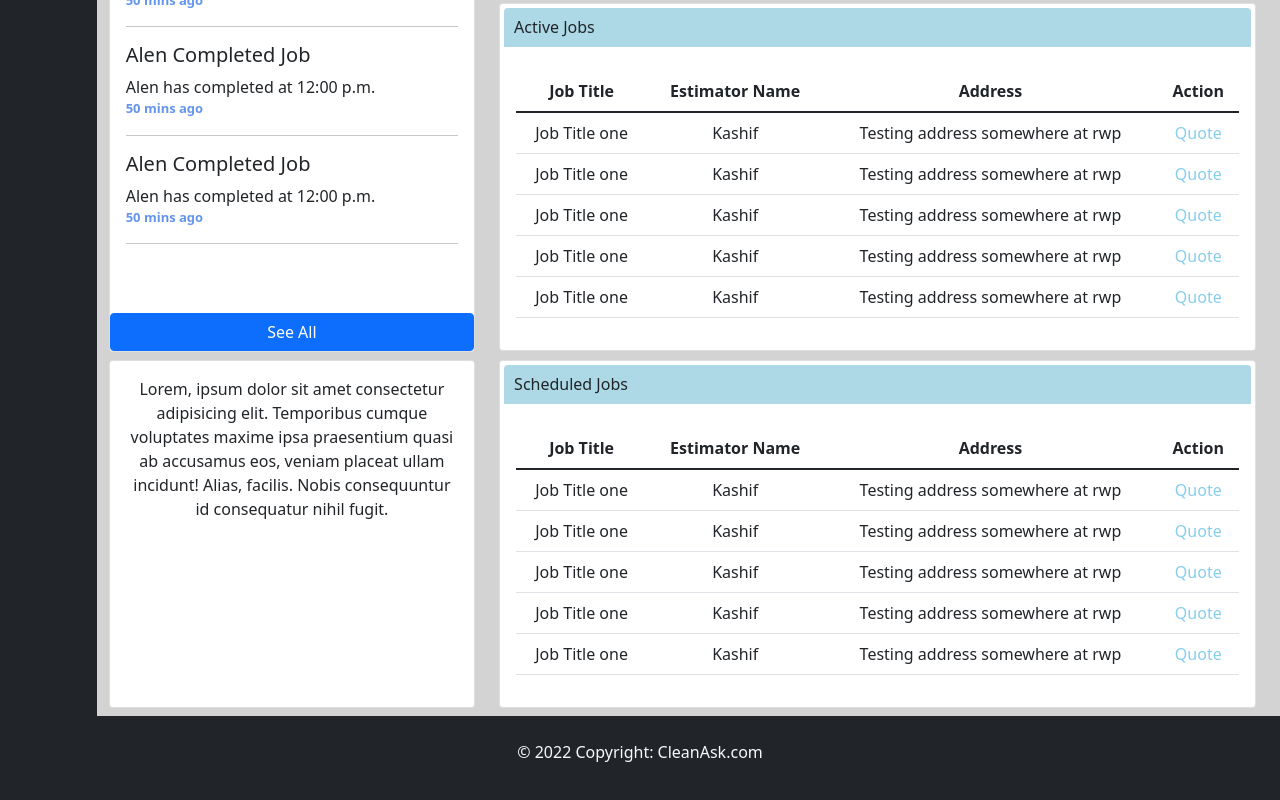
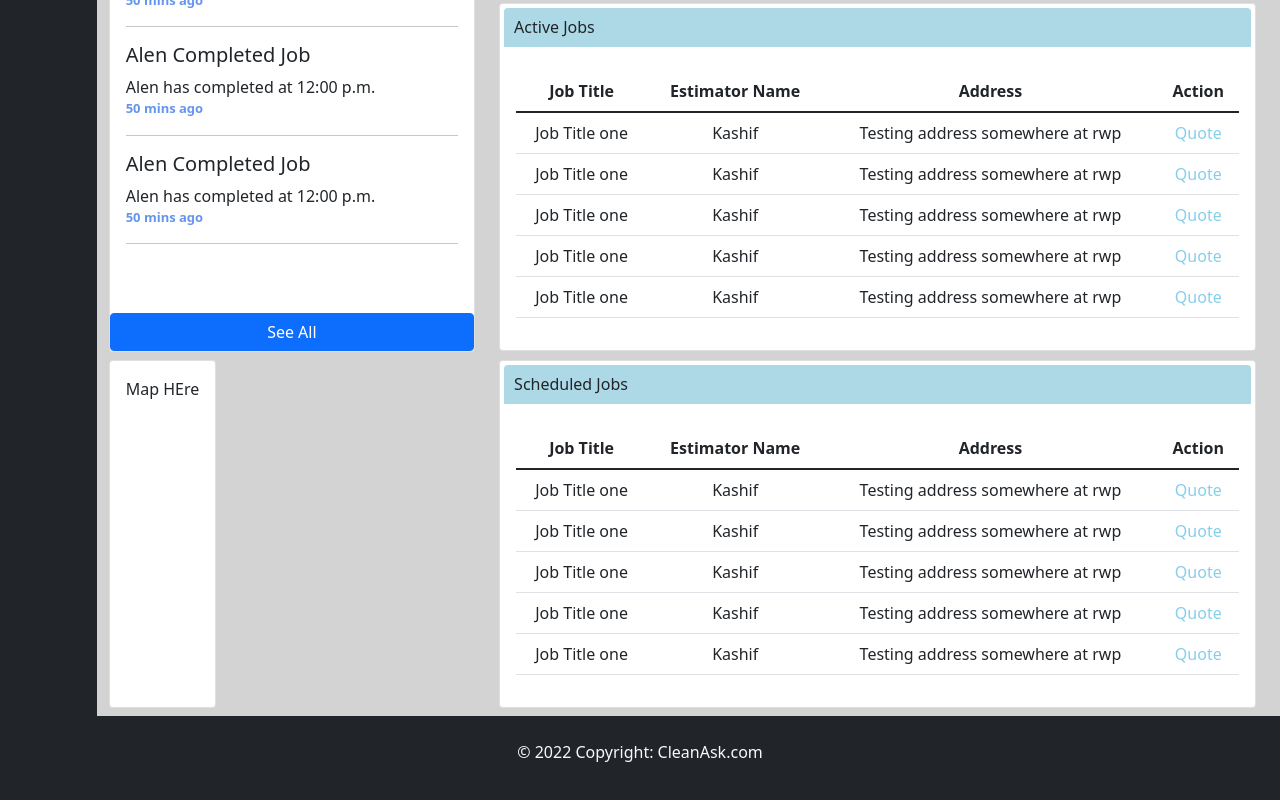
Before and after one commit to Ibrahim7644/reactcleanask, a React (Create React App) app: page / in a window 1280 px wide. Shown: the part 1114-1914 px from the top of the page. Built offline with nearby package versions, Linux system fonts and the light colour scheme.

Commit message:
start working on Map

```diff
--- a/src/Components/Map/Map.jsx
+++ b/src/Components/Map/Map.jsx
@@ -1,17 +1,12 @@
 import React from "react";
-import "./Map.css";
+
 
 export default function Map() {
   return (
     <>
       <div class="card mapCard">
         <div class="card-body text-center">
-          <p>
-            Lorem, ipsum dolor sit amet consectetur adipisicing elit. Temporibus
-            cumque voluptates maxime ipsa praesentium quasi ab accusamus eos,
-            veniam placeat ullam incidunt! Alias, facilis. Nobis consequuntur id
-            consequatur nihil fugit.
-          </p>
+          <p>Map HEre</p>
         </div>
       </div>
     </>
```
